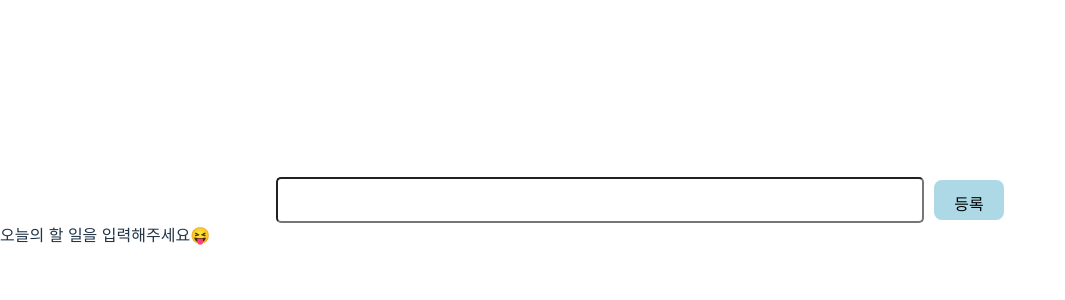
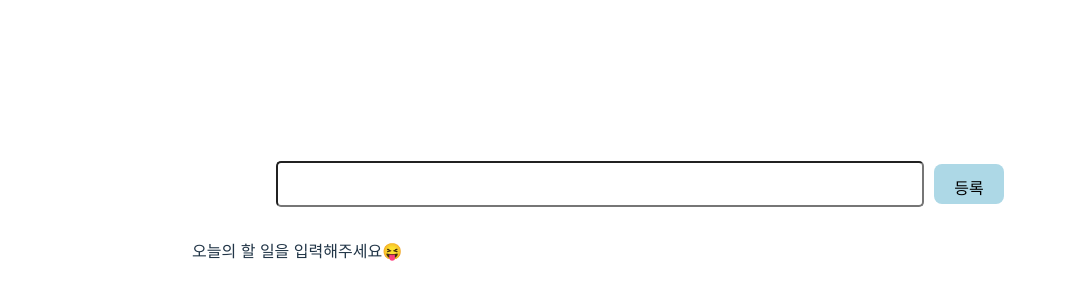
Before and after one commit to suzz-in/todo_ts, a React (Vite) app in the folder todo/: page / in a window 1280 px wide. Shown: the part 188-488 px from the top of the page, without its empty margins (0-1065 px from the left). Built offline with nearby package versions, Linux system fonts and the light colour scheme.

Commit message:
feat : list warp 설정

```diff
--- a/todo/src/components/TodoList.tsx
+++ b/todo/src/components/TodoList.tsx
@@ -1,11 +1,17 @@
+import styled from "styled-components";
 import { useTodosState } from "../context/TodosContext";
 import TodoItem from "./TodoItem";
 
 const TodoList = () => {
     const todos = useTodosState();
-    return (<>
+    return (<ListWarp>
         {todos.length === 0 ? <span>오늘의 할 일을 입력해주세요😝</span> : todos.map((todo)=> <TodoItem todo={todo} key={todo.id}/> )}
-    </>)
+    </ListWarp>)
 }
 
 export default TodoList;
+
+const ListWarp = styled.div`
+margin: 4vh auto auto auto ;
+width : 70vw;
+`
```
